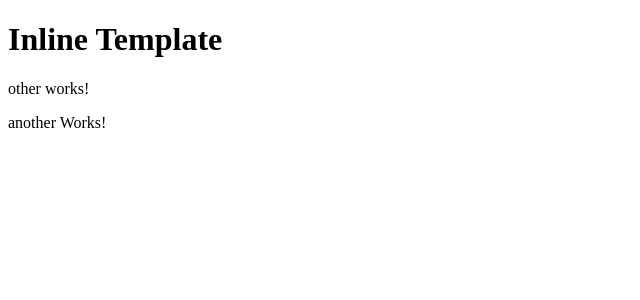
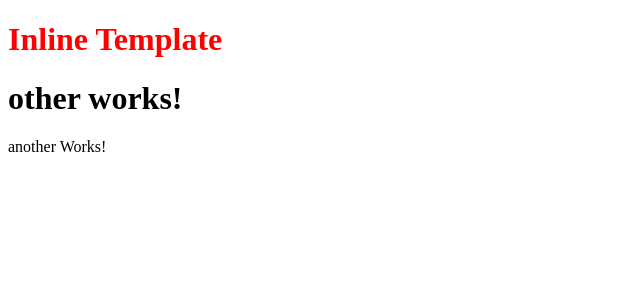
Before and after one commit to akashgarg51/angular2-learning, an Angular app: page / in a window 1280 px wide. Shown: the top 300 px of the page, without its empty margins (0-640 px from the left). Built offline with nearby package versions, Linux system fonts and the light colour scheme.

Commit message:
View encapsulation, css would be component specific, as angular2 appends an extra attribute to tags based on component
Change-Id: I91f97b5887574a53d97016dcdecb5f8a4223bc68
Signed-off-by: Akash Garg <akash.garg@sap.com>

```diff
--- a/src/app/app.component.ts
+++ b/src/app/app.component.ts
@@ -7,7 +7,11 @@ import { Component } from '@angular/core';
       <app-other></app-other>
       <app-another></app-another>
      `,
-  styleUrls: ['./app.component.css']
+  styles: [`
+   h1 {
+    color: red;
+}
+`]
 })
 export class AppComponent {
   title = 'app works!';
--- a/src/app/other/other.component.html
+++ b/src/app/other/other.component.html
@@ -1,3 +1,3 @@
-<p>
+<h1>
   other works!
-</p>
+</h1>
```
